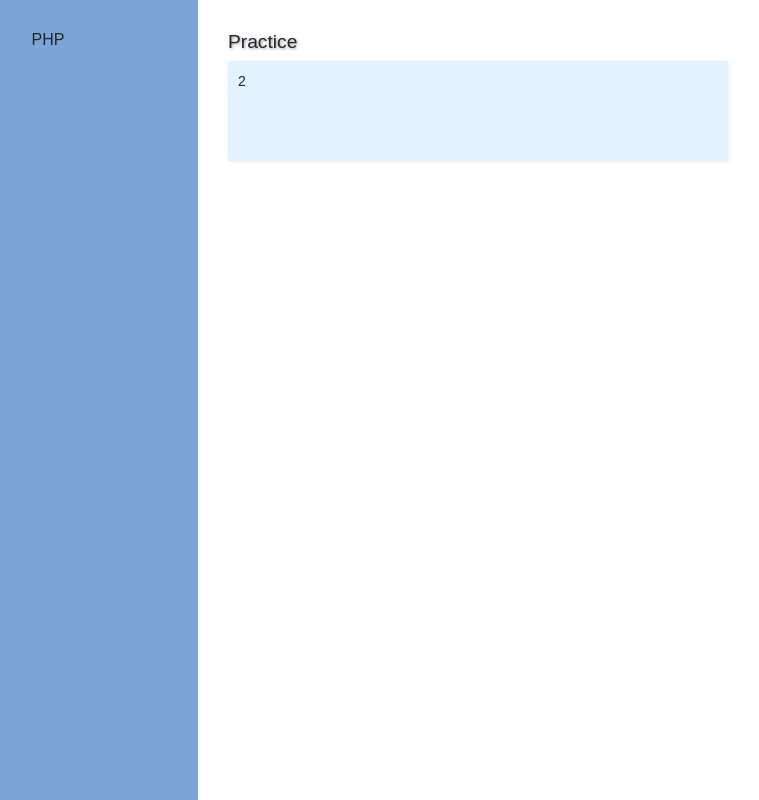
After one commit to shinya-jp/PHP_study, a PHP site: page /sample02.php in a window 1280 px wide. The commit adds this page. Shown: the whole page, without its empty margins (102-861 px from the left). Run offline with PHP 8.4, Linux system fonts and the light colour scheme.

Commit message:
算術演算子

```diff
--- /dev/null
+++ b/sample02.php
@@ -0,0 +1,27 @@
+<!doctype html>
+<html lang="ja">
+<head>
+<!-- Required meta tags -->
+<meta charset="utf-8">
+<meta name="viewport" content="width=device-width, initial-scale=1, shrink-to-fit=no">
+
+<!-- Bootstrap CSS -->
+<link rel="stylesheet" href="css/style.css">
+
+<title>PHP</title>
+</head>
+<body>
+<header>
+<h1 class="font-weight-normal">PHP</h1>
+</header>
+
+<main>
+<h2>Practice</h2>
+<pre>
+<?php
+print(1 + 1);
+?>
+</pre>
+</main>
+</body>
+</html>
```
Also changed, not shown: index.php (line endings or trailing spaces).
